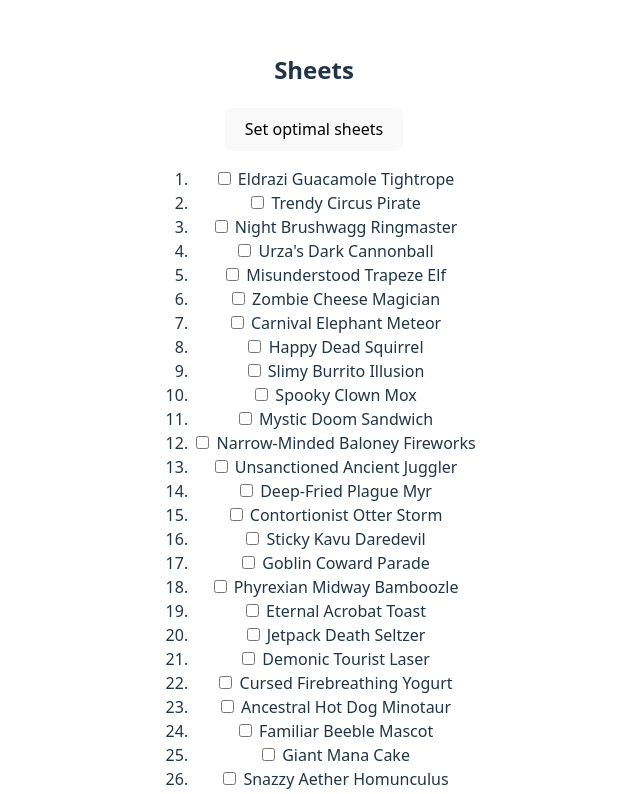
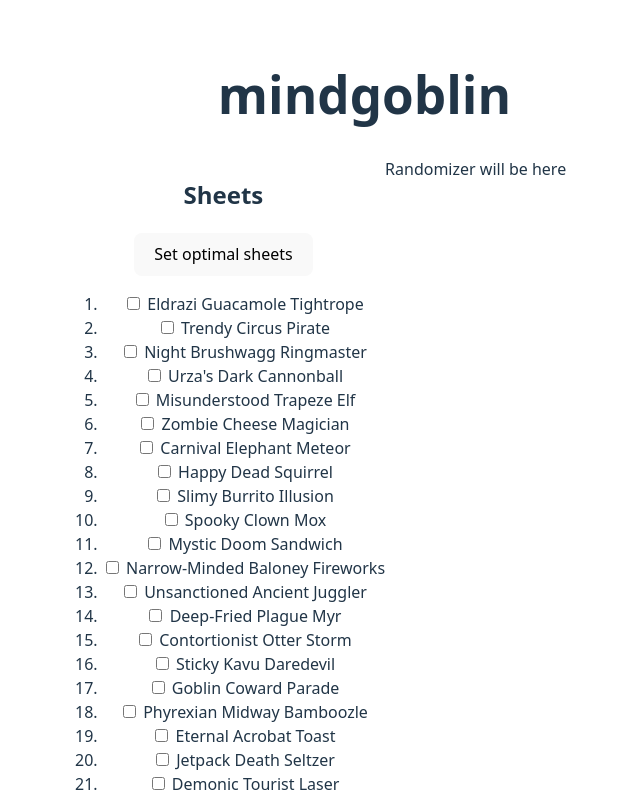
Before and after one commit to ashbork/mindgoblin, a Svelte app: page / in a window 1280 px wide. Shown: the top 794 px of the page, without its empty margins (326-966 px from the left). Built offline with nearby package versions, Linux system fonts and the light colour scheme.

Commit message:
start developing layout

```diff
--- a/src/App.svelte
+++ b/src/App.svelte
@@ -1,10 +1,18 @@
 <script lang="ts">
+  import Logo from './lib/Logo.svelte';
   import StickerList from './lib/StickerList.svelte';
 </script>
 
-<main>
+<Logo/>
+<main class="layout">
   <StickerList />
+  <div>
+    Randomizer will be here
+  </div>
 </main>
 
 <style>
+  .layout{
+    display: flex;
+  }
 </style>
```
